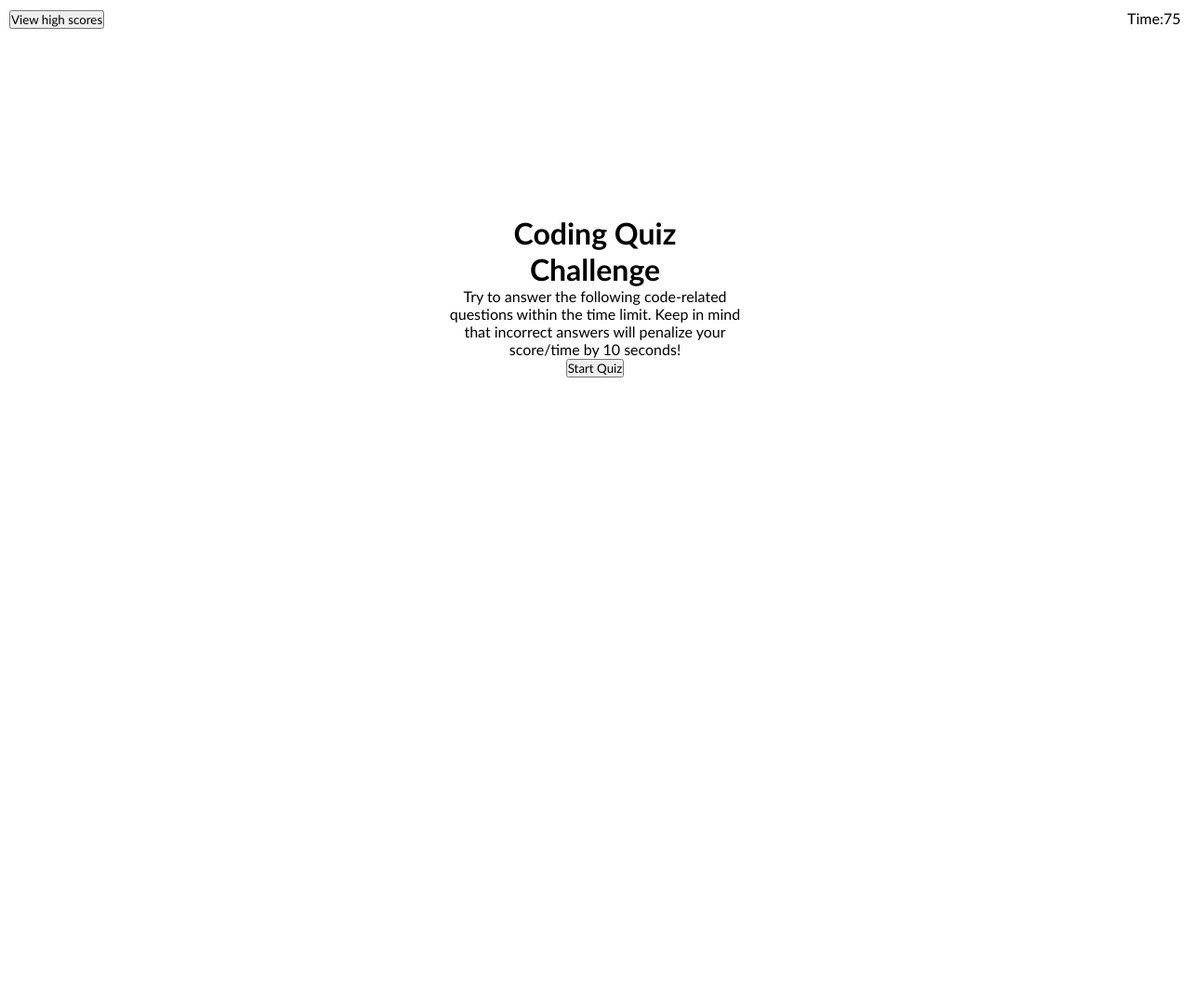
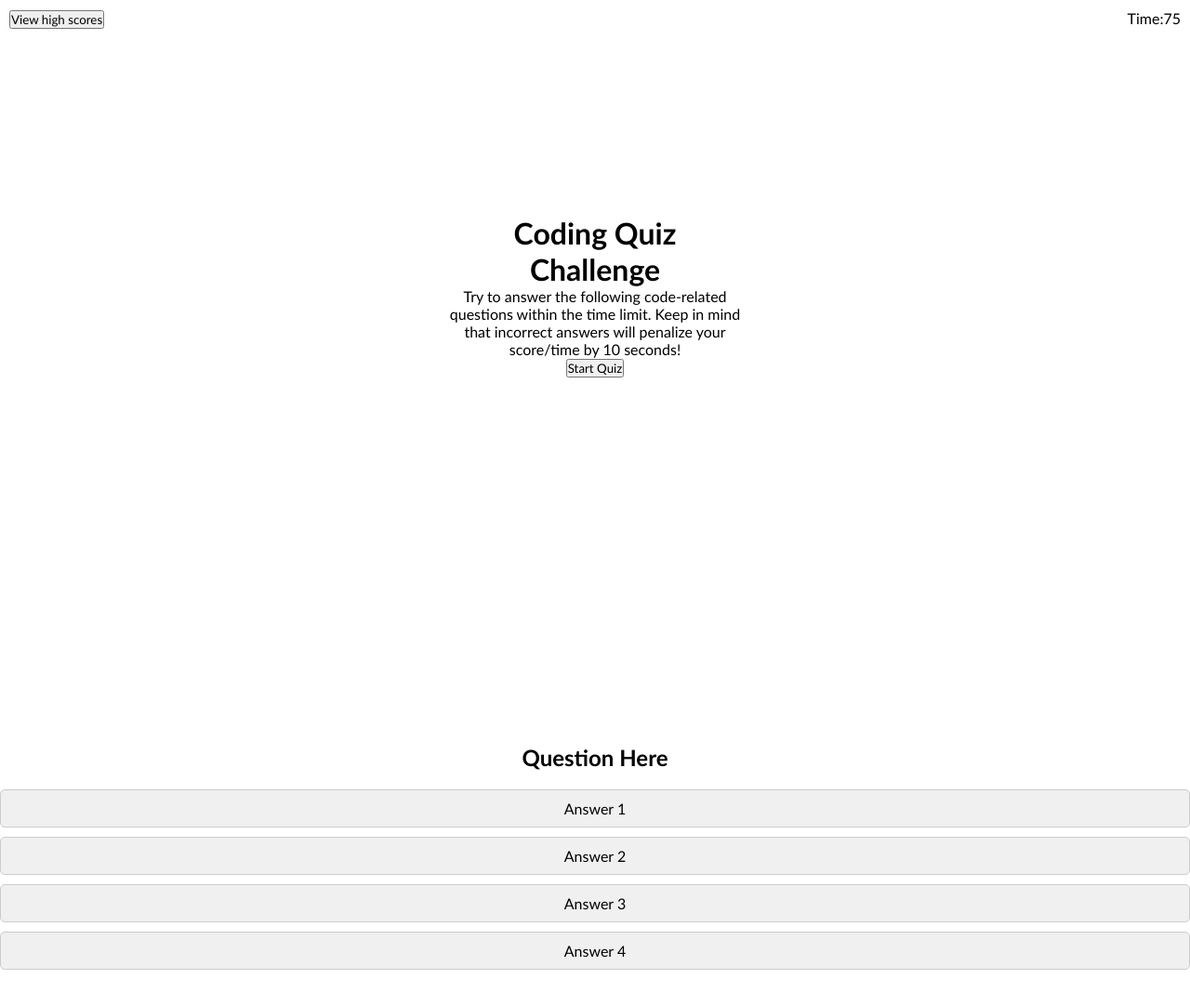
Before and after one commit to Ricky-Sama/Coding-Quiz, a plain HTML site: page index.html in a window 1280 px wide. Shown: the whole page at 93% size. Before the commit the page ends 990 px from the top, so only its background shows below. Drawn offline with Linux system fonts and the light colour scheme.

Commit message:
added elements to CSS file for questions

```diff
--- a/assets/style.css
+++ b/assets/style.css
@@ -45,3 +45,34 @@
 .hide {
     display: none;
 }
+
+#question-container {
+    display: block;
+    flex-direction: column;
+    align-items: center;
+    justify-content: center;
+    padding-bottom: 50%;
+  }
+
+  .question {
+    font-size: 24px;
+    margin-bottom: 20px;
+    text-align: center;
+  }
+
+  .btn {
+    display: block;
+    width: 100%;
+    padding: 10px;
+    margin-bottom: 10px;
+    font-size: 16px;
+    text-align: center;
+    background-color: #f0f0f0;
+    border: 1px solid #ccc;
+    border-radius: 5px;
+    cursor: pointer;
+  }
+
+  .btn:hover {
+    background-color: rgb(9, 189, 221);
+  }
```
